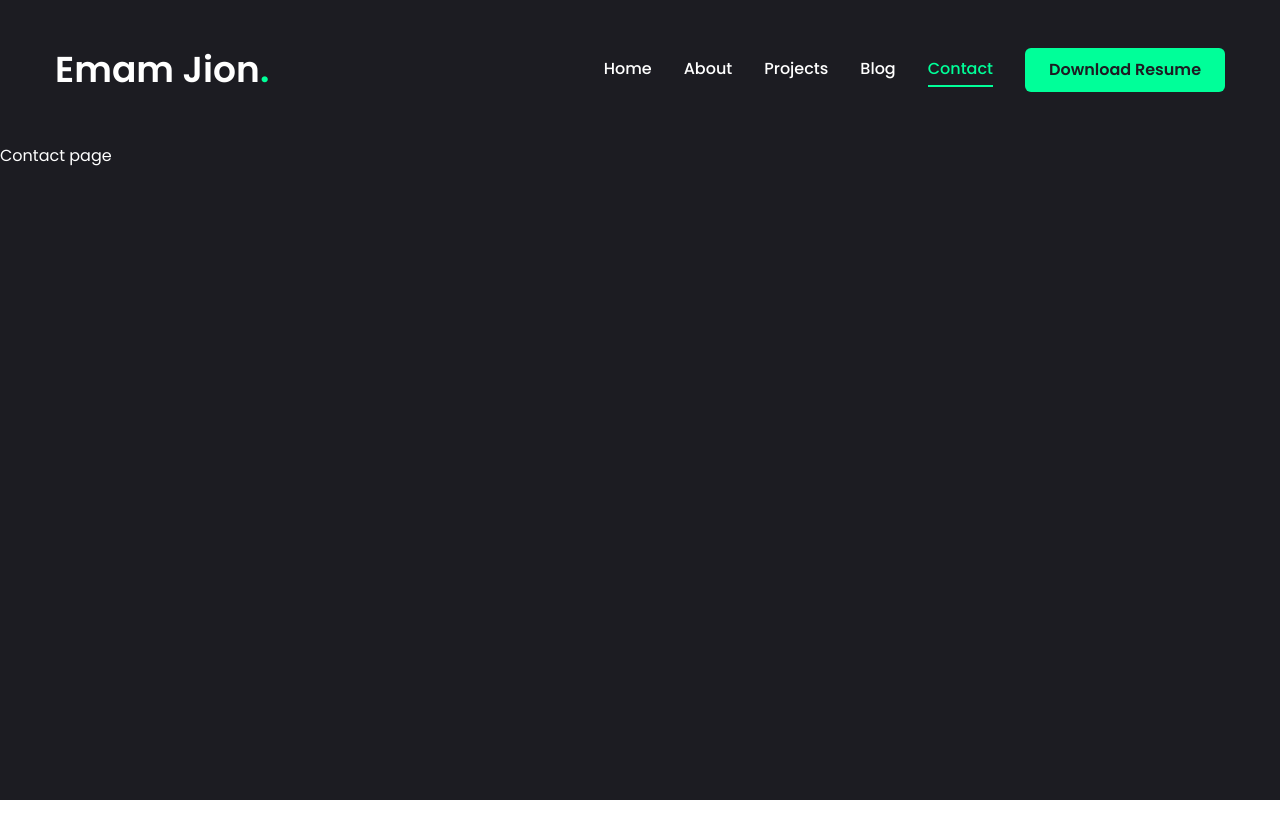
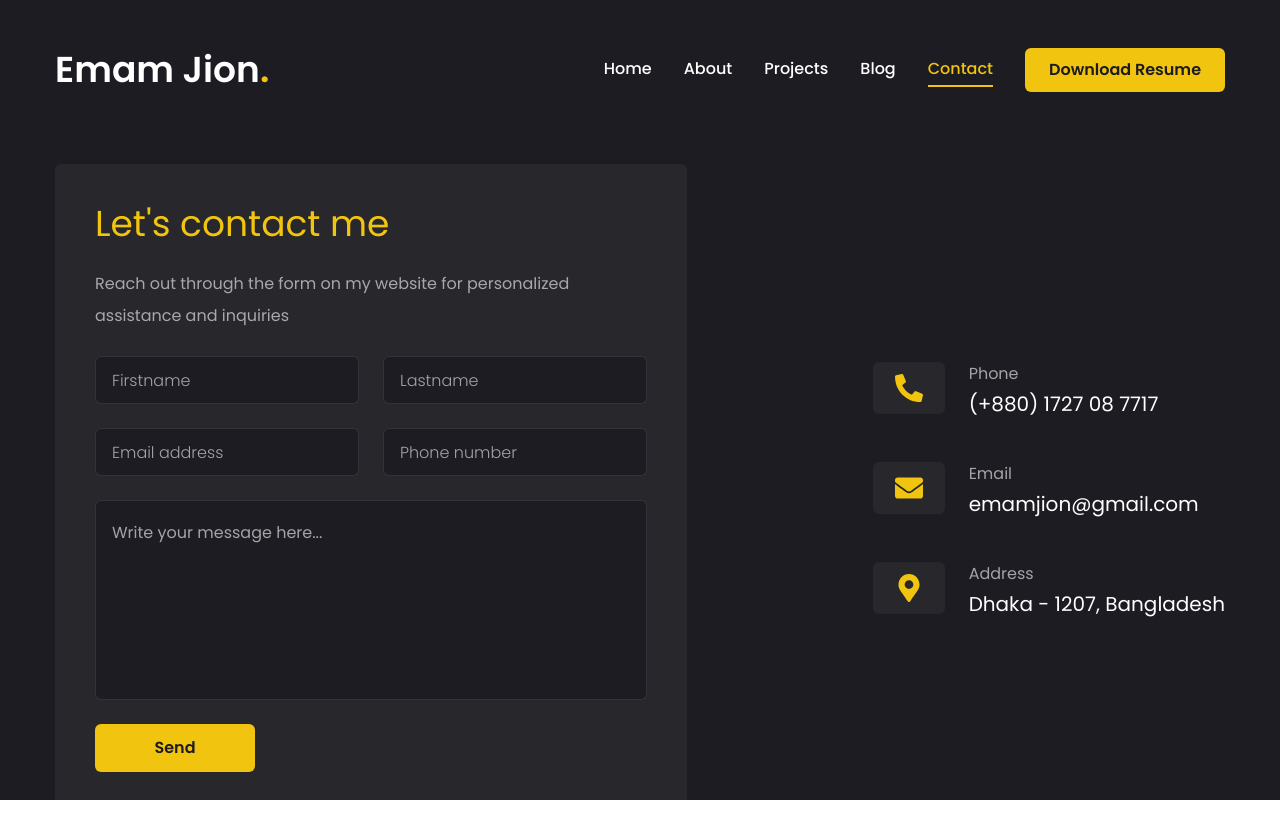
Before and after one commit to emamjion/portfolio-1-frontend, a Next.js app: page /contact in a window 1280 px wide. Before the commit the page ends 800 px from the top, so only its background shows below. Built offline with nearby package versions, Linux system fonts and the light colour scheme.

Commit message:
projects are almost completed

```diff
--- a/app/contact/page.jsx
+++ b/app/contact/page.jsx
@@ -1,9 +1,129 @@
-const contact = () => {
+"use client";
+
+import { Button } from '@/components/ui/button';
+import { Input } from '@/components/ui/input';
+import { Textarea } from '@/components/ui/textarea';
+import { motion } from 'framer-motion';
+
+// select - at this moment, this is optional
+// import { Select, SelectContent, SelectGroup, SelectItem, SelectLabel, SelectTrigger, SelectValue } from '@/components/ui/select';
+import { FaEnvelope, FaMapMarkerAlt, FaPhoneAlt } from 'react-icons/fa';
+
+// contact data
+const info = [
+    {
+        icon : <FaPhoneAlt/>,
+        title: 'Phone',
+        description: '(+880) 1727 08 7717',
+    },
+    {
+        icon : <FaEnvelope/>,
+        title: 'Email',
+        description: 'emamjion@gmail.com',
+    },
+    {
+        icon : <FaMapMarkerAlt/>,
+        title: 'Address',
+        description: 'Dhaka - 1207, Bangladesh',
+    },
+]
+
+
+const Contact = () => {
     return (
-        <div>
-            <h1>Contact page</h1>
-        </div>
+        <motion.section
+            initial={{ opacity: 0 }}
+            animate={{ opacity: 1, transition: {
+                delay: 2.4,
+                duration: 0.4,
+                ease: 'easeIn'
+            } }}
+            className='py-6'
+        >
+            <div className="container mx-auto">
+                <div className='flex flex-col xl:flex-row gap-[30px] '>
+                    {/* Contact form */}
+                    <div className='xl:w-[54%] order-2 xl:order-none'>
+                        <form className='flex flex-col gap-6 p-10 bg-[#27272c] rounded-md'>
+                            <h3 className='text-4xl text-accent'>Let's contact me</h3>
+                            <p className='text-white/60'>Reach out through the form on my website for personalized assistance and inquiries</p>
+
+                            {/* infput field */}
+                            <div className='grid grid-cols-1 md:grid-cols-2 gap-6'>
+                                <Input
+                                    type='firstname'
+                                    placeholder='Firstname'
+                                />
+                                <Input
+                                    type='lastname'
+                                    placeholder='Lastname'
+                                />
+                                <Input
+                                    type='email'
+                                    placeholder='Email address'
+                                />
+                                <Input
+                                    type='phone'
+                                    placeholder='Phone number'
+                                />
+                            </div>
+
+                            {/* Select - At this moment, this is optional  */}
+                            {/*
+                            <Select>
+                                <SelectTrigger className='w-full'>
+                                    <SelectValue
+                                        placeholder='Select a service'
+                                    />
+                                </SelectTrigger>
+                                <SelectContent>
+                                    <SelectGroup>
+                                        <SelectLabel>Select a service</SelectLabel>
+                                        <SelectItem value="est">Web Design</SelectItem>
+                                        <SelectItem value="cst">Web Development</SelectItem>
+                                        <SelectItem value="mst">Figma to HTML</SelectItem>
+                                    </SelectGroup>
+                                </SelectContent>
+                            </Select>
+                            */}
+
+                            {/* Textarea */}
+                            <Textarea
+                                className='h-[200px] resize-none'
+                                placeholder='Write your message here...'
+                            />
+
+                            {/* button */}
+                            <Button
+                                size='md'
+                                className='max-w-40'
+                            >Send</Button>
+                        </form>
+                    </div>
+
+
+                    {/* Info */}
+                    <div className='flex-1 flex items-center xl:justify-end order-1 xl:order-none mb-8 xl:mb-0'>
+                        <ul className='flex flex-col gap-10'>
+                            {
+                                info.map((item, index) => {
+                                    return <li key={index} className='flex items-center gap-6'>
+                                        <div className='w-[52px] h-[52px] xl:w-[72px] xl:h-[72] bg-[#27272c] text-accent rounded-md flex items-center justify-center'>
+                                            <div className='text-[28px]'>{item.icon}</div>
+                                        </div>
+                                        <div className='flex-1'>
+                                            <p className='text-white/60'>{item.title}</p>
+                                            <h3 className='text-xl'>{item.description}</h3>
+                                        </div>
+                                    </li>
+                                })
+                            }
+                        </ul>
+                    </div>
+                </div>
+            </div>
+        </motion.section>
     );
 };
 
-export default contact;
+export default Contact;
--- a/app/page.jsx
+++ b/app/page.jsx
@@ -5,6 +5,7 @@ import { FiDownload } from 'react-icons/fi';
 import Photo from "@/components/Photo";
 import Social from "@/components/Social";
 import Stats from "@/components/Stats";
+import Link from "next/link";
 
 
 const Home = () => {
@@ -21,10 +22,12 @@ const Home = () => {
             </p>
             {/* Button and socials */}
             <div className="flex flex-col xl:flex-row items-center gap-8">
-              <Button size='lg' className='uppercase flex items-center gap-2' variant='outline'>
-                <span>Download Resume</span>
-                <FiDownload className="text-xl" />
-              </Button>
+              <Link href='https://drive.google.com/file/d/16CleVeBa9bskP1EqLb9sgZFyNbiRlRvP/view?usp=drive_link' target="_blank">
+                <Button size='lg' className='uppercase flex items-center gap-2' variant='outline'>
+                  <span>Download Resume</span>
+                  <FiDownload className="text-xl" />
+                </Button>
+              </Link>
               <div className="mb-8 xl:mb-0">
                 <Social
                   containerStyles="flex gap-6"
--- a/src/components/Header.jsx
+++ b/src/components/Header.jsx
@@ -18,7 +18,7 @@ const Header = () => {
                 {/* Desktop Nav and download resume button */}
                 <div className="hidden xl:flex items-center gap-8">
                     <Nav/>
-                    <Link href=''>
+                    <Link href='https://drive.google.com/file/d/16CleVeBa9bskP1EqLb9sgZFyNbiRlRvP/view?usp=drive_link' target="_blank">
                         <Button>Download Resume</Button>
                     </Link>
                 </div>
--- a/src/components/ui/input.jsx
+++ b/src/components/ui/input.jsx
@@ -1,13 +1,13 @@
-import * as React from "react"
+import * as React from "react";
 
-import { cn } from "@/lib/utils"
+import { cn } from "@/lib/utils";
 
 const Input = React.forwardRef(({ className, type, ...props }, ref) => {
   return (
     (<input
       type={type}
       className={cn(
-        "flex h-10 w-full rounded-md border border-slate-200 bg-white px-3 py-2 text-sm ring-offset-white file:border-0 file:bg-transparent file:text-sm file:font-medium placeholder:text-slate-500 focus-visible:outline-none focus-visible:ring-2 focus-visible:ring-slate-950 focus-visible:ring-offset-2 disabled:cursor-not-allowed disabled:opacity-50 dark:border-slate-800 dark:bg-slate-950 dark:ring-offset-slate-950 dark:placeholder:text-slate-400 dark:focus-visible:ring-slate-300",
+        "flex h-[48px] border border-white/10 rounded-md focus:border-accent font-light bg-primary px-4 py-5 text-base placeholder:text-white/60 outline-none",
         className
       )}
       ref={ref}
@@ -16,4 +16,4 @@ const Input = React.forwardRef(({ className, type, ...props }, ref) => {
 })
 Input.displayName = "Input"
 
-export { Input }
+export { Input };
--- a/src/components/ui/textarea.jsx
+++ b/src/components/ui/textarea.jsx
@@ -1,12 +1,12 @@
-import * as React from "react"
+import * as React from "react";
 
-import { cn } from "@/lib/utils"
+import { cn } from "@/lib/utils";
 
 const Textarea = React.forwardRef(({ className, ...props }, ref) => {
   return (
     (<textarea
       className={cn(
-        "flex min-h-[80px] w-full rounded-md border border-slate-200 bg-white px-3 py-2 text-sm ring-offset-white placeholder:text-slate-500 focus-visible:outline-none focus-visible:ring-2 focus-visible:ring-slate-950 focus-visible:ring-offset-2 disabled:cursor-not-allowed disabled:opacity-50 dark:border-slate-800 dark:bg-slate-950 dark:ring-offset-slate-950 dark:placeholder:text-slate-400 dark:focus-visible:ring-slate-300",
+        "flex min-h-[80px] w-full rounded-md border border-white/10 bg-primary px-4 py-5 text-base placeholder:text-white/60 focus-visible:outline-none focus-visible:ring-1 focus-visible:ring-accent focus-visible:ring-offset-0 disabled:cursor-not-allowed disabled:opacity-50 ",
         className
       )}
       ref={ref}
@@ -15,4 +15,4 @@ const Textarea = React.forwardRef(({ className, ...props }, ref) => {
 })
 Textarea.displayName = "Textarea"
 
-export { Textarea }
+export { Textarea };
--- a/tailwind.config.js
+++ b/tailwind.config.js
@@ -26,8 +26,8 @@ module.exports = {
       colors: {
         primary: '#1c1c22',
         accent: {
-          DEFAULT: '#00ff99',
-          hover: '#00e187',
+          DEFAULT: '#f1c40f',
+          hover: '#b7950b',
         }
       },
       keyframes: {
```
Also changed, not shown: src/components/ui/select.jsx (+5 -14 lines).
